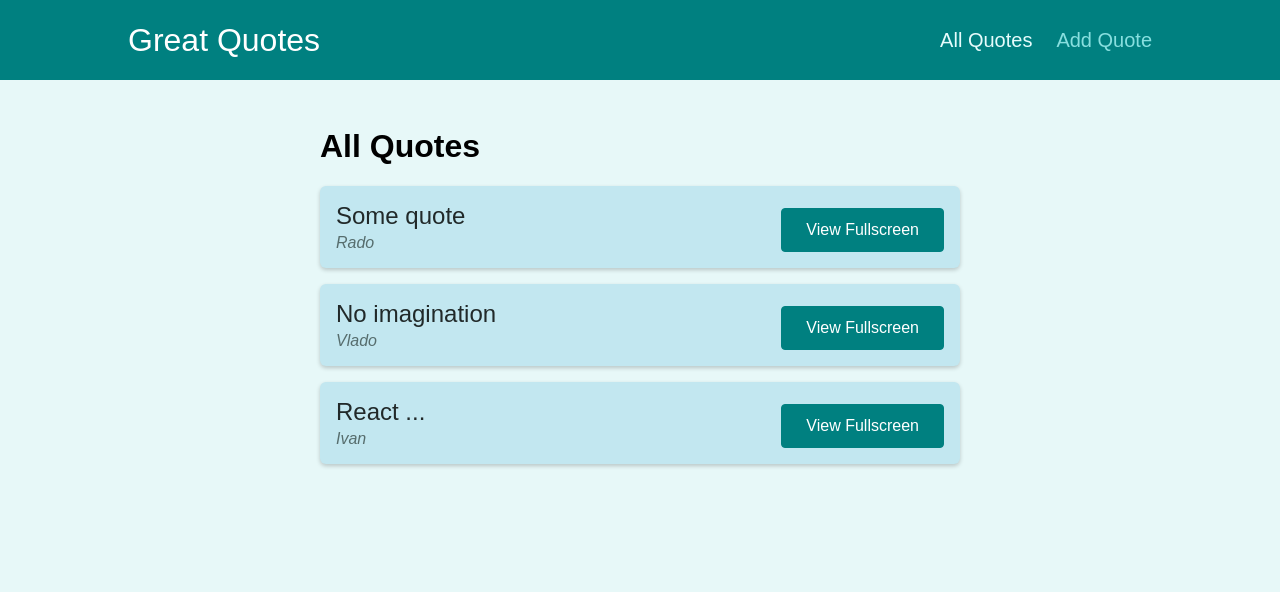
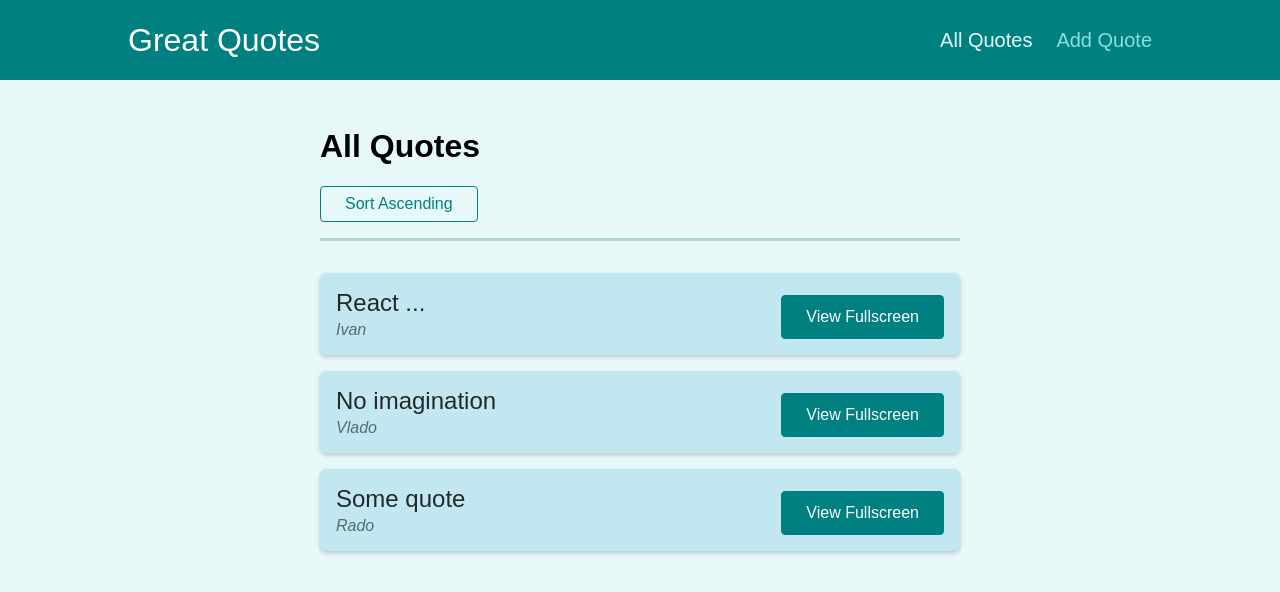
Before and after one commit to rado88x/React-Router-Practice-Project-II, a React (Create React App) app: page /quotes in a window 1280 px wide. Shown: the top 592 px of the page. Built offline with nearby package versions, Linux system fonts and the light colour scheme.

Commit message:
added Asc Desc sorting

```diff
--- a/src/components/quotes/QuoteList.js
+++ b/src/components/quotes/QuoteList.js
@@ -1,13 +1,42 @@
-import { Fragment } from 'react';
+import { Fragment } from "react";
+import { useHistory, useLocation } from "react-router-dom";
 
-import QuoteItem from './QuoteItem';
-import classes from './QuoteList.module.css';
+import QuoteItem from "./QuoteItem";
+import classes from "./QuoteList.module.css";
+
+const sortQuotes = (quotes, ascending) => {
+  return quotes.sort((quoteA, quoteB) => {
+    if (ascending) {
+      return quoteA.id > quoteB.id ? 1 : -1;
+    } else {
+      return quoteA.id < quoteB.id ? 1 : -1;
+    }
+  });
+};
+
+
 
 const QuoteList = (props) => {
+  const history = useHistory();
+  const location = useLocation();
+
+  const queryData = location.search;
+  const isSortingAscending = queryData.split("=")[1] === "asc";
+  console.log("SPLIT= " + isSortingAscending)
+
+  const sortedQuotes = sortQuotes(props.quotes, isSortingAscending)
+
+  const changeSortingHandler = () => {
+    history.push("/quotes?sort=" + (isSortingAscending ? "desc" : "asc"));
+  };
+
   return (
     <Fragment>
+      <div className={classes.sorting}>
+        <button onClick={changeSortingHandler}>Sort {isSortingAscending ? "Descending" : "Ascending"}</button>
+      </div>
       <ul className={classes.list}>
-        {props.quotes.map((quote) => (
+        {sortedQuotes.map((quote) => (
           <QuoteItem
             key={quote.id}
             id={quote.id}
```
